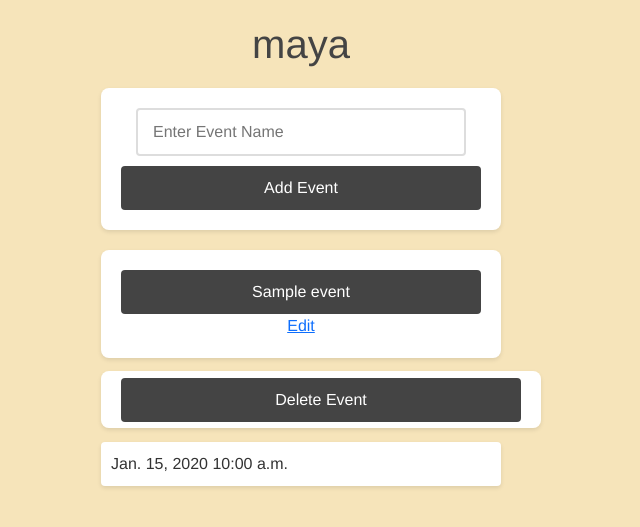
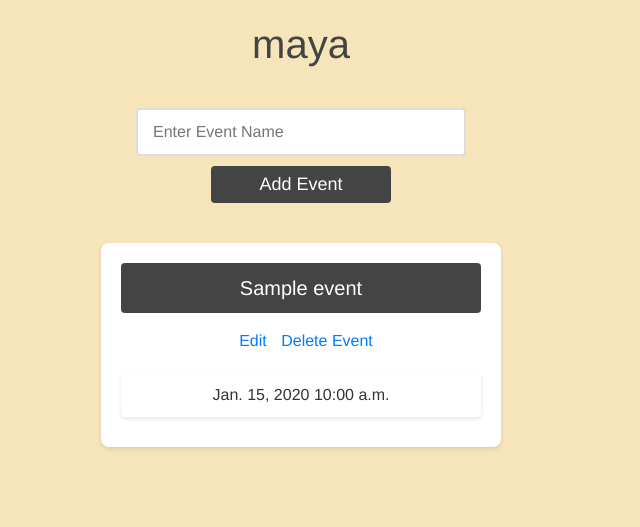
Before and after one commit to davenportnw/maya, a Django app: page /events/ in a window 1280 px wide. Shown: the top 527 px of the page, without its empty margins (339-979 px from the left). Run offline with Django 4.2, Linux system fonts and the light colour scheme; tables that the repository leaves empty hold one stand-in row (values such as "Sample post"); some libraries are stand-ins or nearby versions.

Commit message:
Fix event box styling.

```diff
--- a/events/static/base.css
+++ b/events/static/base.css
@@ -17,7 +17,7 @@ h1 {
 }
 
 /* Form styling */
-form {
+.event-box {
     background-color: white; /* White background for forms */
     padding: 20px;
     border-radius: 8px;
@@ -25,8 +25,27 @@ form {
     max-width: 400px;
     margin: 20px auto;
     text-align: center;
+    margin-bottom: 20px; /* Added bottom margin for spacing */
 }
 
+.form-box {
+    padding: 20px;
+    border-radius: 8px;
+    max-width: 400px;
+    margin: 20px auto;
+    text-align: center;
+}
+
+.form-button {
+    background-color: #444; /* Dark button color */
+    color: white;
+    border: none;
+    padding: 5px 10px;
+    border-radius: 4px;
+    cursor: pointer;
+    width: 50%;
+    font-size: 18px;
+}
 /* Input field styling */
 form input[type="text"] {
     border: 2px solid #ddd; /* Lighter border for inputs */
@@ -37,7 +56,7 @@ form input[type="text"] {
 }
 
 /* Button styling */
-form button {
+.event-button {
     background-color: #444; /* Dark button color */
     color: white;
     border: none;
@@ -45,6 +64,7 @@ form button {
     border-radius: 4px;
     cursor: pointer;
     width: 100%;
+    font-size: 20px;
 }
 
 /* Button hover effect */
@@ -69,4 +89,45 @@ ul li {
     box-shadow: 0 2px 4px rgba(0,0,0,0.1);
 }
 
+button.delete-button {
+    background: none;
+    color: #007bff; /* Bootstrap's default link color */
+    border: none;
+    padding: 0;
+    font-size: inherit;
+    font-family: inherit;
+    cursor: pointer;
+}
+
+.delete-button:hover {
+    color: inherit; /* Keeps the text color the same on hover */
+    text-decoration: none; /* Removes underline on hover */
+    background-color: inherit; /* Keeps the background the same on hover */
+    border-color: inherit; /* Keeps the border color the same on hover */
+}
+
+button.delete-button:hover {
+    color: #0056b3; /* Darker shade for hover effect */
+    text-decoration: underline;
+}
+.button-group {
+    display: flex;
+    align-items: center;
+    gap: 10px; /* Spacing between buttons */
+}
+
+.edit-button, .delete-button {
+    padding: 5px 10px; /* Adjust padding as needed */
+    text-decoration: none;
+    color: #007bff; /* Link color */
+    background-color: white; /* Background color */
+}
+
+.edit-button:hover, .delete-button:hover {
+    color: #0056b3; /* Darker color on hover */
+    text-decoration: underline;
+    border-color: #0056b3; /* Border color on hover */
+}
+
+
 /* Modern, minimalistic approach with focus on flat design and simplicity */
--- a/events/templates/base.html
+++ b/events/templates/base.html
@@ -13,29 +13,29 @@
     <h1>maya</h1>
     {% block content %}
     {% endblock %}
-    <form method="post" action="{% url 'events:add_event' %}">
+    <form method="post" action="{% url 'events:add_event' %}" class="form-box">
         {% csrf_token %}
         <input type="text" name="event_name" id="event_name" placeholder="Enter Event Name">
-        <button type="submit">Add Event</button>
+        <button type="submit" class="form-button">Add Event</button>
     </form>
-
     <ul>
         {% for event in events %}
+        <div class="event-box">
             <form method="post" action="{% url 'events:add_timestamp' event.id %}">
                 {% csrf_token %}
-            <button type="submit">{{ event }}</button>
-            <a href="{% url 'events:edit_event' event.id %}">Edit</a>
+                <button type="submit" class="event-button">{{ event }}</button>
             </form>
+            <a href="{% url 'events:edit_event' event.id %}" class="edit-button">Edit</a>
             <form method="post" action="{% url 'events:delete_event' event.id %}" style="display: inline;">
                 {% csrf_token %}
-            <button type="submit">Delete Event</button>
+                <button type="submit" class="delete-button">Delete Event</button>
             </form>
             <ul>
                 {% for detail in event.eventdetail_set.all %}
                 <li>{{ detail.timestamp|date:"N j, Y g:i a" }}</li>
                 {% endfor %}
             </ul>
-
+        </div>
         {% endfor %}
     </ul>
 </body>
```
Lines whose indentation alone changed are shown as unchanged.
